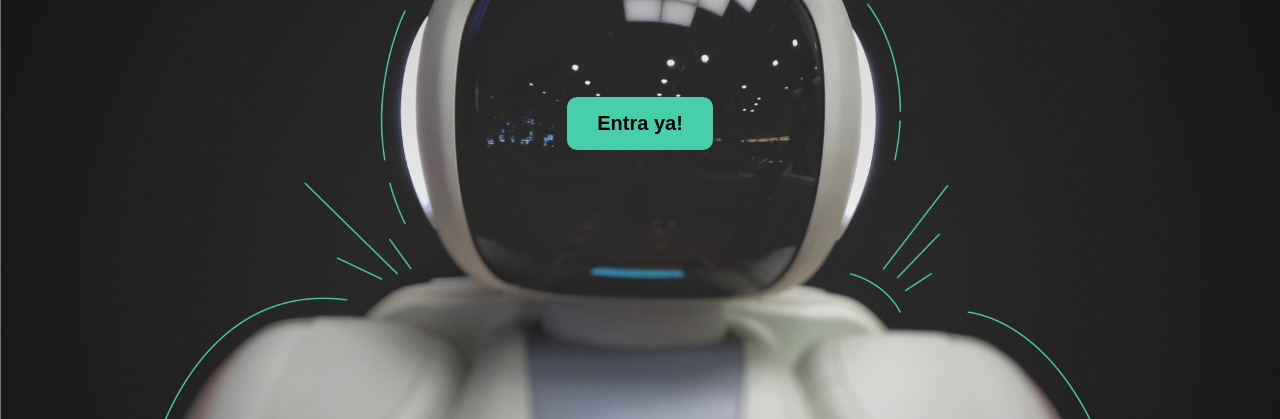
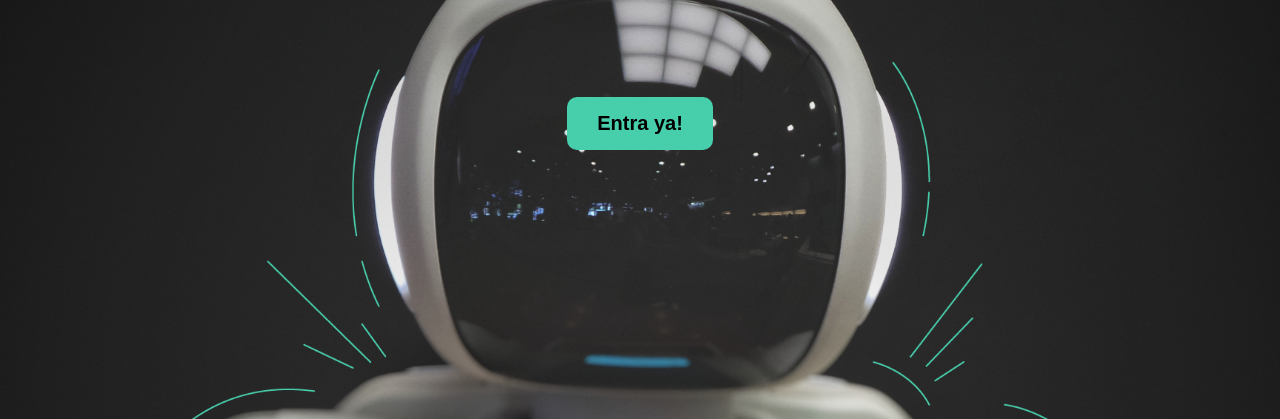
Before and after one commit to Esteban1227/Personal-Blog, a plain HTML site: page index.html in a window 1280 px wide. Shown: the part 381-800 px from the top of the page. Drawn offline with Linux system fonts and the light colour scheme.

Commit message:
arreglos en el home

```diff
--- a/index.html
+++ b/index.html
@@ -56,9 +56,11 @@
                 </p>
             </div>
             <div class="home-container__button">
-                <button class="home-container__button--button">
-                    Entra ya!
-                </button>
+                <a href="">
+                    <button class="home-container__button--button">
+                        Entra ya!
+                    </button>
+                </a>
             </div>
         </section>
     </main>
--- a/sass/_home.scss
+++ b/sass/_home.scss
@@ -8,10 +8,9 @@
 .home{
     background-image: url(../assets/img/Cover.png);
     background-size:cover ;
-    background-position: center center;
+    background-position: center;
     background-repeat:no-repeat ;
-    width: 100%;
-    height: 83vh;
+    height: 100%;
 }
 .home-container{
     width: 100%;
--- a/sass/_reset.scss
+++ b/sass/_reset.scss
@@ -9,4 +9,5 @@ html{
 a{
     text-decoration: none;
     display: inline;
+    color: black;
 }
```
Also changed, not shown: css/styles.css, 1 other file.
